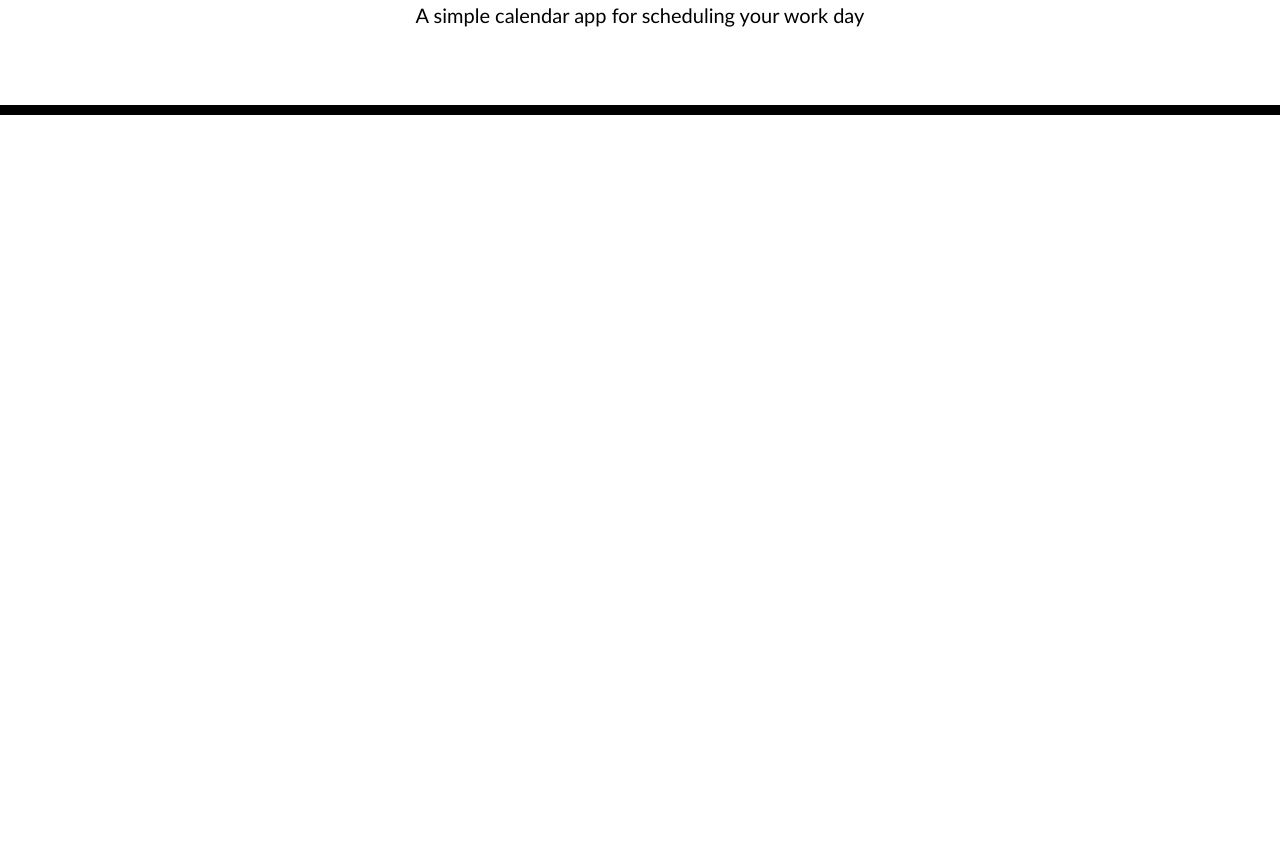
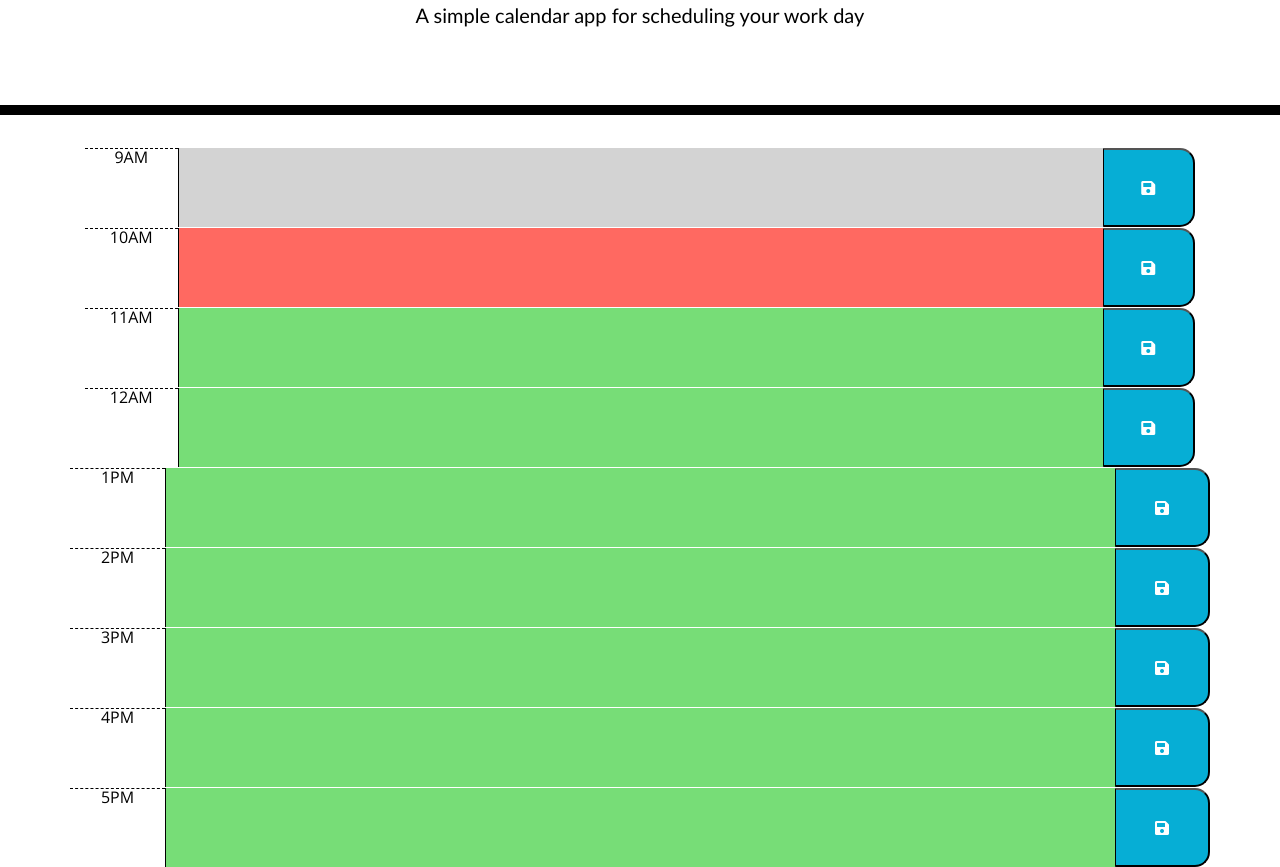
Before and after one commit to DC19Bootcamp/Challenge-7-Daily-Planner, a website: page index.html in a window 1280 px wide. Shown: the part 153-1020 px from the top of the page. Before the commit the page ends 800 px from the top, so only its background shows below. Drawn offline with nearby package versions, Linux system fonts and the light colour scheme.

Commit message:
added timeblocks, now fixing moment JS as not sourcing date and time

```diff
--- a/index.html
+++ b/index.html
@@ -20,11 +20,55 @@
     <p id="currentDay" class="lead"></p>
   </header>
   <div class="container">
-    <!-- Timeblocks go here -->
-  </div>
-
-  <script src="https://cdnjs.cloudflare.com/ajax/libs/jquery/3.2.1/jquery.min.js"></script>
-  <script src="https://cdnjs.cloudflare.com/ajax/libs/moment.js/2.24.0/moment.min.js"></script>
+    <div class="container">
+      <div class="row time-block">
+        <div class="col-md-1 hour">9AM</div>
+        <textarea class="col-md-10 description past" id="text9"></textarea>
+        <button class="col-md-1 saveBtn"><i class="fas fa-save"></i></button>
+      </div>
+      <div class="row time-block">
+        <div class="col-md-1 hour">10AM</div>
+        <textarea class="col-md-10 description present" id="text10"></textarea>
+        <button class="col-md-1 saveBtn"><i class="fas fa-save"></i></button>
+      </div>
+      <div class="row time-block">
+        <div class="col-md-1 hour">11AM</div>
+        <textarea class="col-md-10 description future" id="text11"></textarea>
+        <button class="col-md-1 saveBtn"><i class="fas fa-save"></i></button>
+      </div>
+      <div class="row time-block">
+        <div class="col-md-1 hour">12AM</div>
+        <textarea class="col-md-10 description future" id="text11"></textarea>
+        <button class="col-md-1 saveBtn"><i class="fas fa-save"></i></button>
+      </div>
+    </div>
+    <div class="row time-block">
+      <div class="col-md-1 hour">1PM</div>
+      <textarea class="col-md-10 description future" id="text11"></textarea>
+      <button class="col-md-1 saveBtn"><i class="fas fa-save"></i></button>
+    </div>
+    <div class="row time-block">
+      <div class="col-md-1 hour">2PM</div>
+      <textarea class="col-md-10 description future" id="text11"></textarea>
+      <button class="col-md-1 saveBtn"><i class="fas fa-save"></i></button>
+    </div>
+    <div class="row time-block">
+      <div class="col-md-1 hour">3PM</div>
+      <textarea class="col-md-10 description future" id="text11"></textarea>
+      <button class="col-md-1 saveBtn"><i class="fas fa-save"></i></button>
+    </div>
+    <div class="row time-block">
+      <div class="col-md-1 hour">4PM</div>
+      <textarea class="col-md-10 description future" id="text11"></textarea>
+      <button class="col-md-1 saveBtn"><i class="fas fa-save"></i></button>
+    </div>
+    <div class="row time-block">
+      <div class="col-md-1 hour">5PM</div>
+      <textarea class="col-md-10 description future" id="text11"></textarea>
+      <button class="col-md-1 saveBtn"><i class="fas fa-save"></i></button>
+    </div>
+    <script src="https://cdnjs.cloudflare.com/ajax/libs/jquery/3.2.1/jquery.min.js"></script>
+    <script src="https://cdnjs.cloudflare.com/ajax/libs/moment.js/2.24.0/moment.min.js"></script>
 </body>
 
 </html>
```
Also changed, not shown: scirpt.js (deleted, +0 -70 lines), script.js (added, +83 -0 lines), 1 other file.
